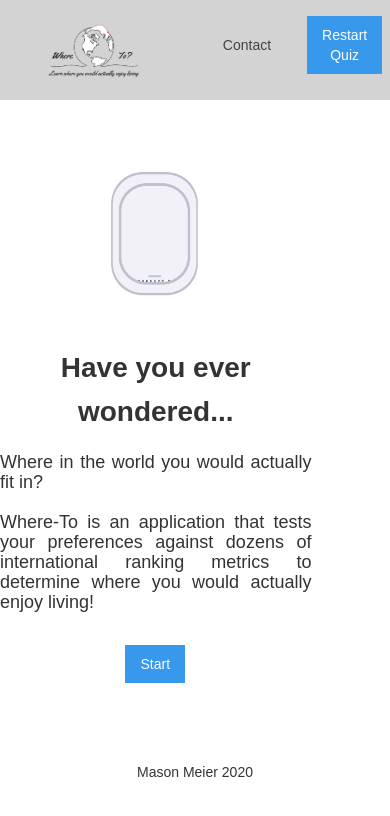
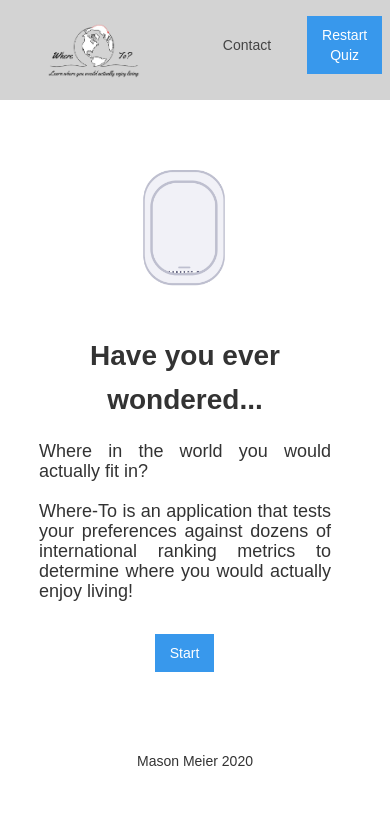
Before and after one commit to masonmeier/where-to, a React (Create React App) app: page / in a window 390 px wide. Shown: the top 816 px of the page. Built offline with nearby package versions, Linux system fonts and the light colour scheme.

Commit message:
fixed styling...again.

```diff
--- a/src/CSS/landingPage.css
+++ b/src/CSS/landingPage.css
@@ -256,7 +256,7 @@ li {
 @media screen and (max-width: 479px) {
 
     .hero {
-        width: 85%;
+        width: 80%;
         padding-left: 0;
     }
 
@@ -316,6 +316,15 @@ li {
 }
 
 @media screen and (max-width: 479px) {
+    .landing-column {
+        text-align: center;
+    }
+
+    .hero {
+        margin-right: 0;
+        display: inline-block;
+    }
+
     #w-node-ded4bd0810a5-d3ab1131 {
         -ms-grid-column-align: center;
         justify-self: center;
```
